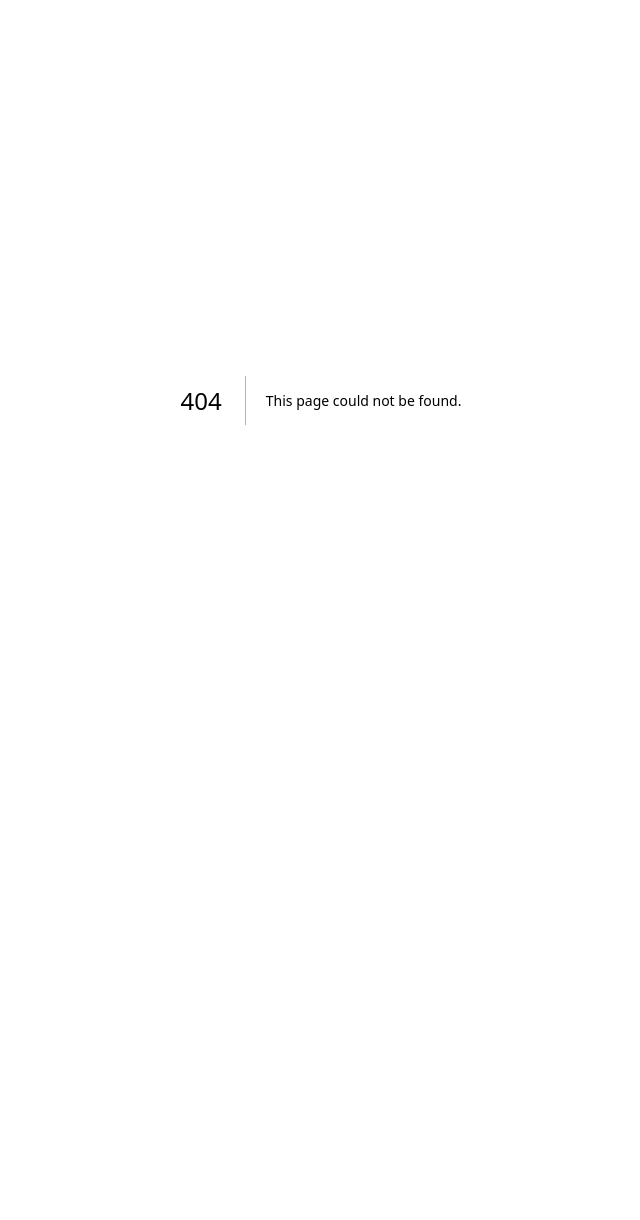
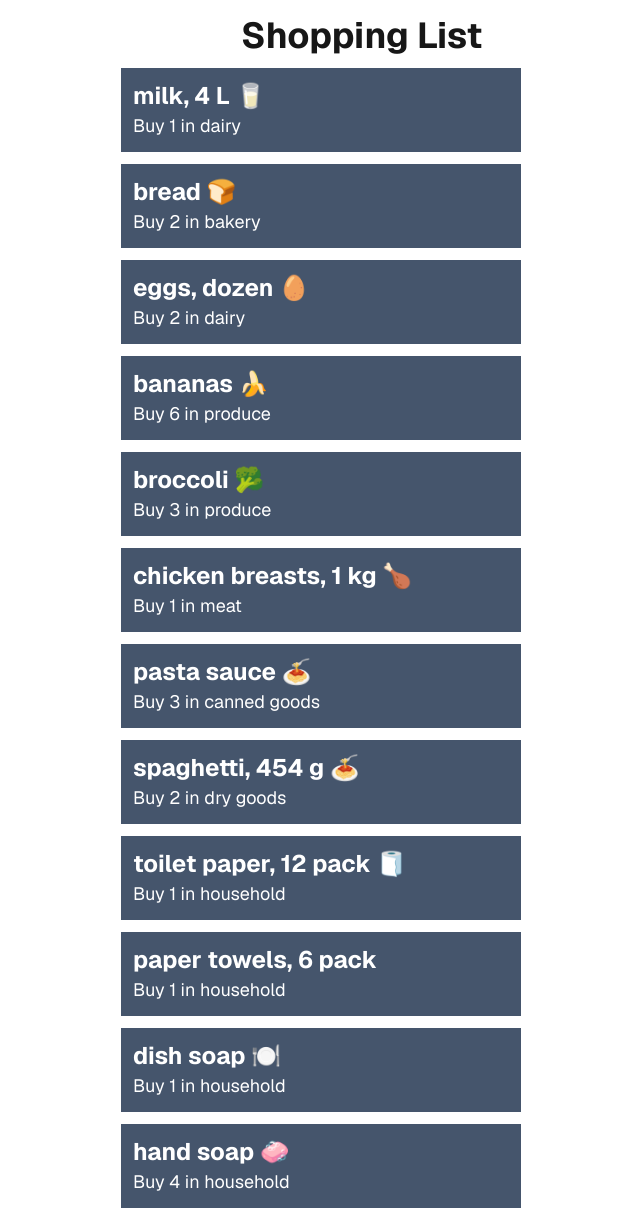
Before and after one commit to YasmiinAx/cprg306-assignments, a Next.js app: page /week-3 in a window 1280 px wide. Before the commit this address had no page. Shown: the whole page, without its empty margins (319-959 px from the left). Before the commit the page ends 800 px from the top, so only its background shows below. Built offline with nearby package versions, Linux system fonts and the light colour scheme.

Commit message:
Week3 changes

```diff
--- a/app/page.js
+++ b/app/page.js
@@ -4,6 +4,8 @@ export default function Page() {
     <main>
       <h1>CPRG 306: Web Development 2 - Assignments</h1>
       <Link href="/week-2">Week 2 Assignment</Link>
+      <br />
+      <Link href="/week-3">Week 3 Assignment</Link>
     </main>
   );
 }
--- /dev/null
+++ b/app/week-3/item-list.js
@@ -0,0 +1,92 @@
+import Item from "./item";
+export default function ItemList() {
+
+    const item1 = {
+        name: "milk, 4 L 🥛",
+        quantity: 1,
+        category: "dairy",
+    };
+
+    const item2 = {
+        name: "bread 🍞",
+        quantity: 2,
+        category: "bakery",
+    };
+
+    const item3 = {
+        name: "eggs, dozen 🥚",
+        quantity: 2,
+        category: "dairy",
+    };
+
+    const item4 = {
+        name: "bananas 🍌",
+        quantity: 6,
+        category: "produce",
+    };
+
+    const item5 = {
+        name: "broccoli 🥦",
+        quantity: 3,
+        category: "produce",
+    };
+
+    const item6 = {
+        name: "chicken breasts, 1 kg 🍗",
+        quantity: 1,
+        category: "meat",
+    };
+
+    const item7 = {
+        name: "pasta sauce 🍝",
+        quantity: 3,
+        category: "canned goods",
+    };
+
+    const item8 = {
+        name: "spaghetti, 454 g 🍝",
+        quantity: 2,
+        category: "dry goods",
+    };
+
+    const item9 = {
+        name: "toilet paper, 12 pack 🧻",
+        quantity: 1,
+        category: "household",
+    };
+
+    const item10 = {
+        name: "paper towels, 6 pack",
+        quantity: 1,
+        category: "household",
+    };
+
+    const item11 = {
+        name: "dish soap 🍽️",
+        quantity: 1,
+        category: "household",
+    };
+
+    const item12 = {
+        name: "hand soap 🧼",
+        quantity: 4,
+        category: "household",
+    };
+
+    return (
+        <>
+        <Item props={item1} />
+        <Item props={item2} />
+        <Item props={item3} />
+        <Item props={item4} />
+        <Item props={item5} />
+        <Item props={item6} />
+        <Item props={item7} />
+        <Item props={item8} />
+        <Item props={item9} />
+        <Item props={item10} />
+        <Item props={item11} />
+        <Item props={item12} />
+        </>
+    );
+}
--- /dev/null
+++ b/app/week-3/item.js
@@ -0,0 +1,9 @@
+export default function Item( {props} ) {
+    const {name, quantity, category} = props;
+    return (
+        <section className="bg-slate-600 p-3 w-100 m-3 text-white mx-auto font-sans">
+            <h2 className="text-2xl font-bold">{name}</h2>
+            <p className="text-lg">Buy {quantity} in {category}</p>
+        </section>
+    );
+}
--- /dev/null
+++ b/app/week-3/page.js
@@ -0,0 +1,9 @@
+import ItemList from "./item-list";
+export default function Page() {
+    return (
+    <main>
+        <h1 className="text-4xl font-bold ml-140 font-sans mt-4">Shopping List</h1>
+        <ItemList />
+    </main>
+    );
+}
```
